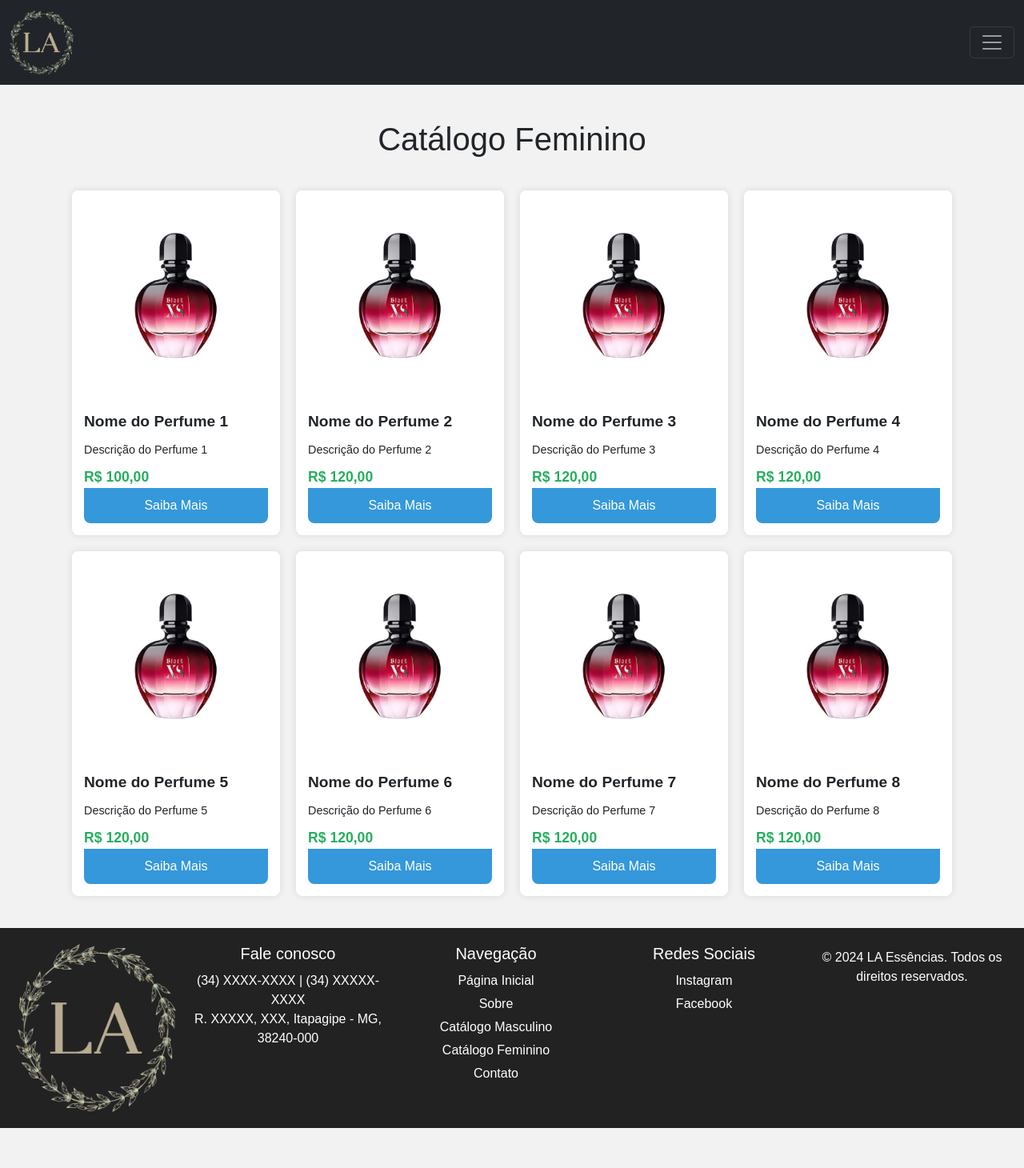
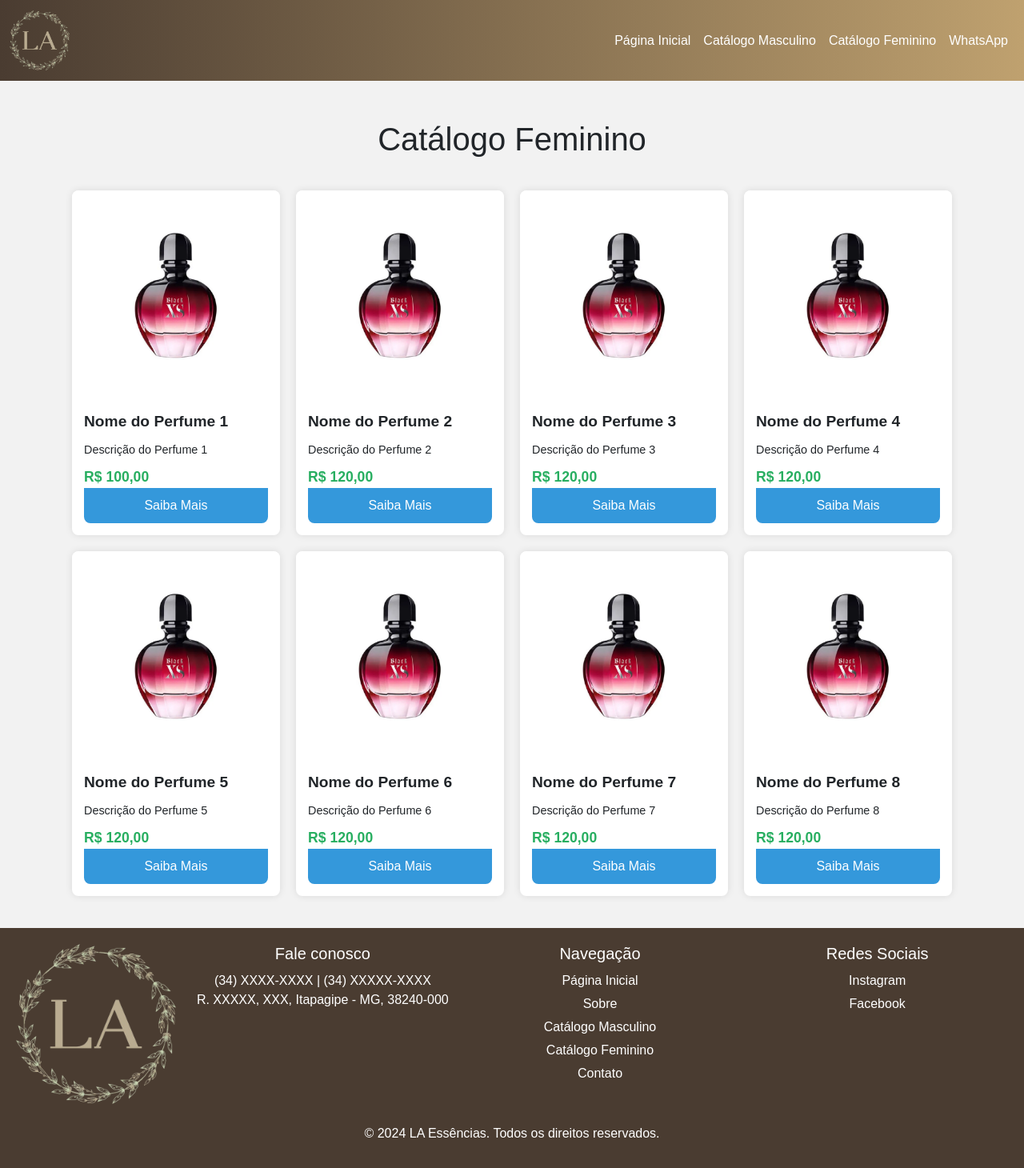
Before and after one commit to joaovmaine/la-essencias, a plain HTML site: page catalogo-feminino.html in a window 1280 px wide. Shown: the whole page at 80% size. Before the commit the page ends 1410 px from the top, so only its background shows below. Drawn offline with nearby package versions, Linux system fonts and the light colour scheme.

Commit message:
update catalogo-feminino.html

```diff
--- a/catalogo-feminino.html
+++ b/catalogo-feminino.html
@@ -9,12 +9,31 @@
     <!-- <meta name="keywords"> -->
     <link rel="stylesheet" href="https://cdn.jsdelivr.net/npm/bootstrap@5.3.3/dist/css/bootstrap.min.css">
     <style>
+
 body {
     font-family: Arial, sans-serif;
     background-color: #f2f2f2;
     margin: 0;
     padding-top: 150px;
 }
+
+/* Navbar */
+.navbar {
+    background: linear-gradient(to right, #4a3c31, #bfa16f);
+}
+
+.navbar-brand img {
+    height: 75px;
+}
+
+.navbar-nav .nav-link {
+    color: #fff !important;
+}
+
+.navbar-nav .nav-link:hover {
+    color: #f1f1f1 !important;
+}
+
 .container {
     /* max-width: 800px; */
     margin: 20px auto;
@@ -30,31 +49,38 @@
     box-shadow: 0 0 10px rgba(0,0,0,0.1);
     transition: transform 0.3s ease;
 }
+
 .produto:hover {
     transform: translateY(-5px);
 }
+
 .produto img {
     width: 100%;
     height: auto;
     border-radius: 8px 8px 0 0;
 }
+
 .produto .info {
     padding: 15px;
 }
+
 .produto .nome {
     font-size: 1.2em;
     font-weight: bold;
     margin-bottom: 10px;
 }
+
 .produto .descricao {
     font-size: 0.9em;
     margin-bottom: 10px;
 }
+
 .produto .preco {
     font-size: 1.1em;
     color: #27ae60;
     font-weight: bold;
 }
+
 .produto .btn {
     display: block;
     width: 100%;
@@ -67,100 +93,107 @@
     border-radius: 0 0 8px 8px;
     transition: background-color 0.3s ease;
 }
+
 .produto .btn:hover {
     background-color: #2980b9;
 }
 
-
-
 /* Rodapé */
 footer {
-    background-color: #222222;
+    background-color: #4a3c31;
     color: #fff;
-    padding: 30px 0; /* Aumenta o padding para mais espaçamento */
+    padding: 30px 0;
     text-align: center;
     position: relative;
     z-index: 1000;
 }
 
-.contact {
+.contato {
     display: flex;
     flex-wrap: wrap;
-    justify-content: center; /* Centraliza os itens */
+    justify-content: center;
     padding: 20px;
-    gap: 20px; /* Adiciona espaçamento entre as seções */
+    gap: 20px;
 }
 
-.footer-section {
-    flex: 1; /* Cada seção ocupa a mesma largura */
+.fale-conosco {
+    flex: 1;
     min-width: 200px;
     margin-bottom: 20px;
 }
 
-.footer-section h5 {
+.links {
+    flex: 1;
+    min-width: 200px;
+    margin-bottom: 20px;
+}
+
+.social {
+    flex: 1;
+    min-width: 200px;
+    margin-bottom: 20px;
+}
+
+.links h5, .social h5, .fale-conosco h5 {
     margin-bottom: 10px;
 }
 
-.footer-section ul {
-    list-style: none; /* Remove as bordas da lista */
+.links ul, .social ul {
+    list-style: none;
     padding: 0;
+    margin: 0;
 }
 
-.footer-section ul li {
-    margin: 5px 0; /* Espaçamento entre os itens da lista */
+.links ul li, .social ul li {
+    margin: 5px 0;
 }
 
-.footer-section ul li a {
+.links ul li a, .social ul li a {
     color: #fff;
     text-decoration: none;
 }
 
-.footer-section ul li a:hover {
-    text-decoration: underline; /* Adiciona um efeito de sublinhado ao passar o mouse */
+.links ul li a:hover, .social ul li a:hover {
+    text-decoration: underline;
 }
 
-.footer-section p {
+.copyright {
     margin: 5px 0;
 }
 
 @media (max-width: 768px) {
-    .contact {
+    .contato {
         flex-direction: column;
-        align-items: center; /* Centraliza as seções em telas menores */
+        align-items: center;
     }
 
-    .footer-section {
-        text-align: center; /* Centraliza o texto em telas menores */
+    .fale-conosco, .links, .social {
+        text-align: center;
     }
 }
 
 .logo {
-    width: 200px; /* Define a largura desejada */
-    height: auto; /* Mantém a proporção da imagem */
+    width: 200px;
+    height: auto;
 }
+
 </style>
 </head>
+
 <body>
-
 <!-- Navbar -->
-<header>
-    <nav class="navbar navbar-dark bg-dark fixed-top">
+<nav class="navbar navbar-expand-lg navbar-dark fixed-top">
     <div class="container-fluid">
         <a class="navbar-brand" href="index.html">
-            <img src="assets/images/logo-white.png" alt="Logo" style="height: 80px;">
+            <img src="assets/images/logo.png" alt="Logo">
         </a>
-          <button class="navbar-toggler" type="button" data-bs-toggle="offcanvas" data-bs-target="#offcanvasDarkNavbar" aria-controls="offcanvasDarkNavbar" aria-label="Toggle navigation">
+        <button class="navbar-toggler" type="button" data-bs-toggle="collapse" data-bs-target="#navbarNav" aria-controls="navbarNav" aria-expanded="false" aria-label="Toggle navigation">
             <span class="navbar-toggler-icon"></span>
         </button>
-          <div class="offcanvas offcanvas-end text-bg-dark" tabindex="-1" id="offcanvasDarkNavbar" aria-labelledby="offcanvasDarkNavbarLabel">
-            <div class="offcanvas-header">
-              <h5 class="offcanvas-title" id="offcanvasDarkNavbarLabel">LA Essências</h5>
-              <button type="button" class="btn-close btn-close-white" data-bs-dismiss="offcanvas" aria-label="Close"></button>
-            </div>
-            <div class="offcanvas-body">
-              <ul class="navbar-nav justify-content-end flex-grow-1 pe-3">
+        <div class="collapse navbar-collapse" id="navbarNav">
+            <ul class="navbar-nav ms-auto">
                 <li class="nav-item">
-                  <a class="nav-link active" aria-current="page" href="index.html">Página inicial</a>
+                    <a class="nav-link active" aria-current="page" href="index.html">Página Inicial</a>
                 </li>
                 <li class="nav-item">
                     <a class="nav-link" href="catalogo-masculino.html">Catálogo Masculino</a>
@@ -174,10 +207,11 @@ footer {
             </ul>
         </div>
     </div>
-        </div>
 </nav>
-</header>
 
+
+
+<!-- Catálogo -->
     <h1 style="text-align: center;">Catálogo Feminino</h1>
 
     <div class="container">
@@ -264,41 +298,42 @@ footer {
         <!-- Repita para os outros itens -->
     </div>
 
+
+
 <!-- Rodapé -->
-<footer class="contact">
-    <img src="assets/images/logo-white.png" class="logo">
+<footer class="contato">
+    <img src="assets/images/logo.png" class="logo" alt="Logo">
 
-    <div class="footer-section links">
+    <div class="fale-conosco">
         <h5>Fale conosco</h5>
         <p>(34) XXXX-XXXX | (34) XXXXX-XXXX<br>
         R. XXXXX, XXX, Itapagipe - MG, 38240-000</p>
     </div>
-
-    <div class="footer-section navigation">
+    <div class="links">
         <h5>Navegação</h5>
         <ul>
             <li><a href="index.html">Página Inicial</a></li>
-            <li><a href="#">Sobre</a></li>
+            <li><a href="sobre.html">Sobre</a></li>
             <li><a href="catalogo-masculino.html">Catálogo Masculino</a></li>
             <li><a href="catalogo-feminino.html">Catálogo Feminino</a></li>
             <li><a href="#">Contato</a></li>
         </ul>
     </div>
-
-    <div class="footer-section social">
+    <div class="social">
         <h5>Redes Sociais</h5>
         <ul>
-            <li><a href="https://instagram.com/suapagina" target="_blank"><i class="fab fa-instagram"></i> Instagram</a></li>
-            <li><a href="https://facebook.com/suapagina" target="_blank"><i class="fab fa-facebook-f"></i> Facebook</a></li>
+            <li><a href="#" target="_blank"><i class="fab fa-instagram"></i> Instagram</a></li>
+            <li><a href="#" target="_blank"><i class="fab fa-facebook-f"></i> Facebook</a></li>
         </ul>
     </div>
-
-    <div class="footer-section copyright">
+    <div class="copyright">
         <p>&copy; 2024 LA Essências. Todos os direitos reservados.</p>
     </div>
 </footer>
 
+
+
+<!-- JavaScript Bootstrap-->
+<script src="https://cdn.jsdelivr.net/npm/bootstrap@5.3.3/dist/js/bootstrap.bundle.min.js"></script>
 </body>
-<!-- JavaScript -->
-<script src="https://cdn.jsdelivr.net/npm/bootstrap@5.3.3/dist/js/bootstrap.bundle.min.js"></script>
 </html>
```
Lines whose indentation alone changed are shown as unchanged.
